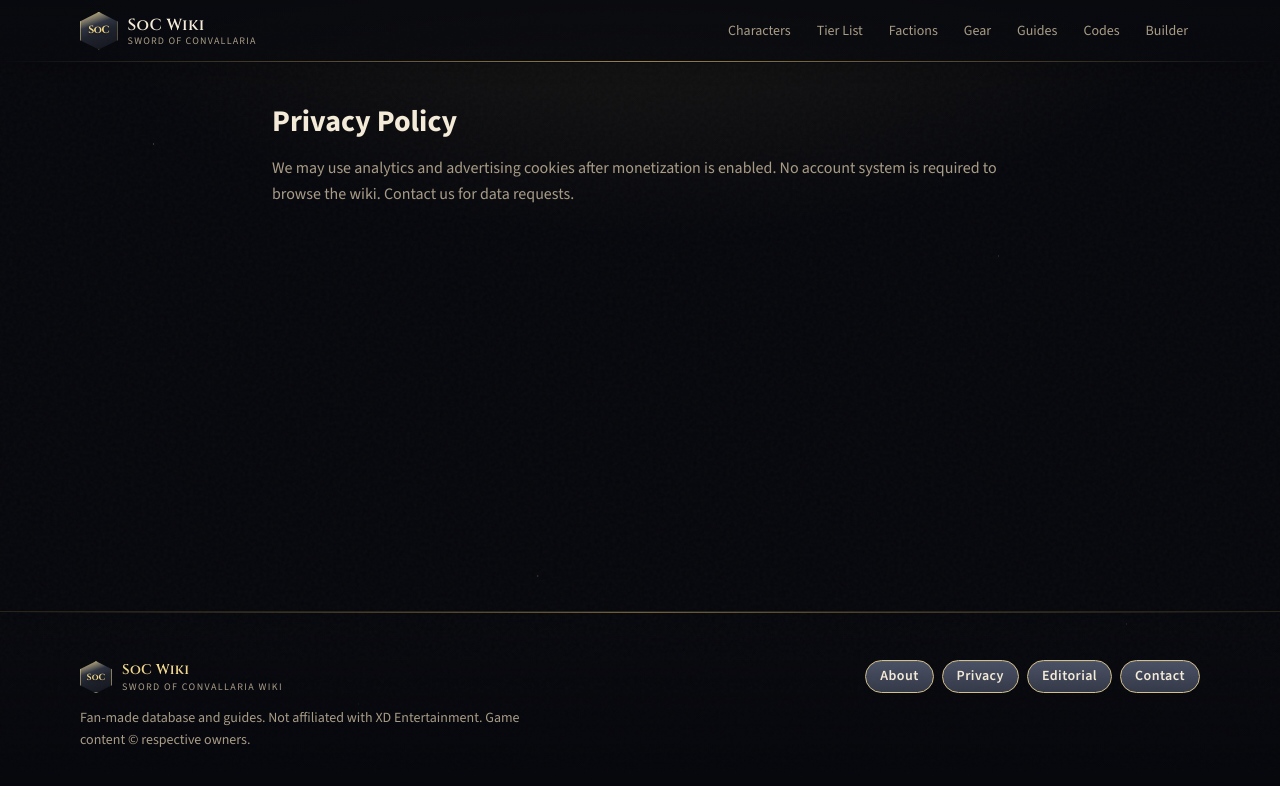
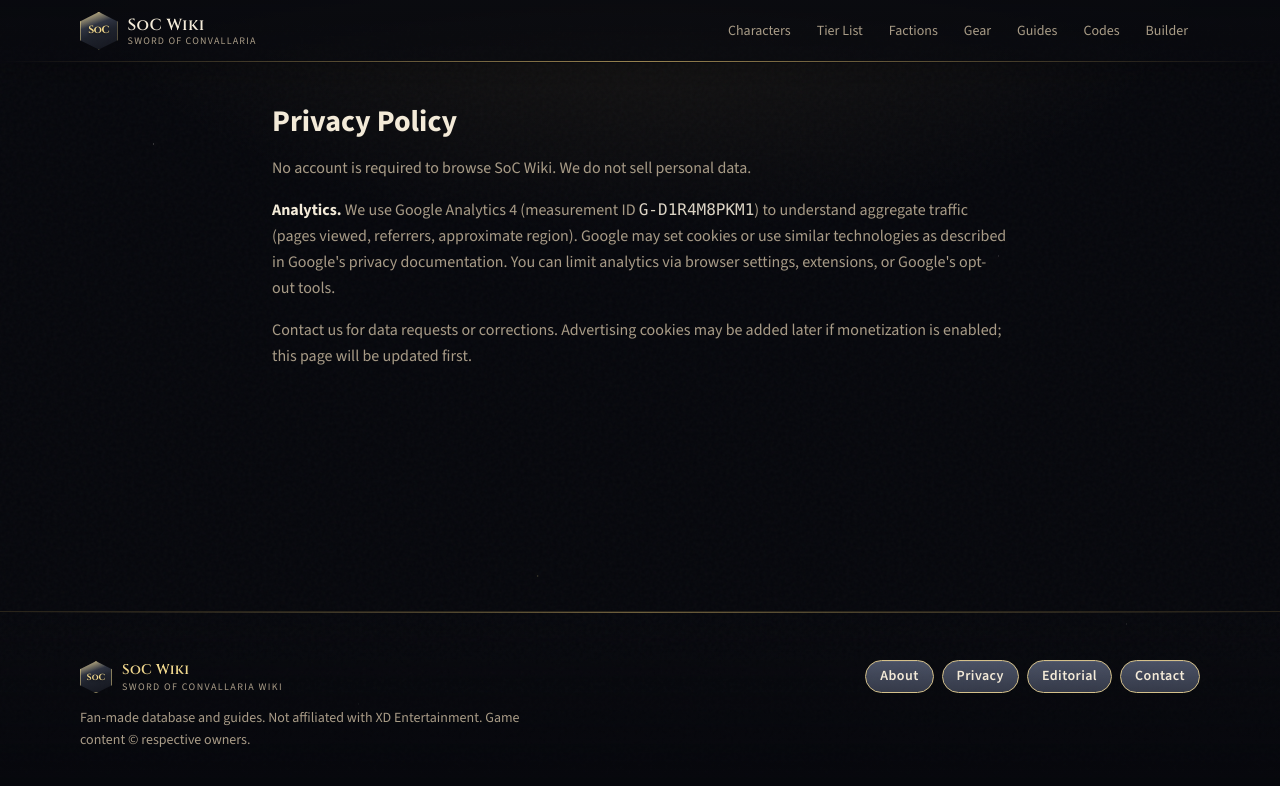
Before and after one commit to Starmadebydata/socwiki, a Next.js app: page /privacy in a window 1280 px wide. Shown: the top 786 px of the page. Built offline with nearby package versions, Linux system fonts and the light colour scheme; no server answers.

Commit message:
feat: add Google Analytics 4 (G-D1R4M8PKM1)
Load gtag.js site-wide via Next Script afterInteractive and document
analytics use on the privacy page.

```diff
--- a/src/app/layout.tsx
+++ b/src/app/layout.tsx
@@ -3,6 +3,7 @@
 import { Footer } from "@/components/Footer";
 import { Navbar } from "@/components/Navbar";
 import { JsonLd } from "@/components/JsonLd";
+import { GoogleAnalytics } from "@/components/GoogleAnalytics";
 import {
   GOOGLE_SITE_VERIFICATION,
   SITE_DESCRIPTION,
@@ -107,6 +108,7 @@
       <body
         className={`${fontDisplay.variable} ${fontBody.variable} ${fontMono.variable} flex min-h-screen flex-col antialiased`}
       >
+        <GoogleAnalytics />
         <JsonLd data={[websiteLd, orgLd]} />
         <Navbar />
         <main className="flex-1">{children}</main>
--- a/src/app/privacy/page.tsx
+++ b/src/app/privacy/page.tsx
@@ -11,11 +11,27 @@
   return (
     <div className="mx-auto max-w-3xl px-4 py-10">
       <h1 className="text-3xl font-bold">Privacy Policy</h1>
-      <p className="mt-4 text-muted leading-relaxed">
-        We may use analytics and advertising cookies after monetization is
-        enabled. No account system is required to browse the wiki. Contact us
-        for data requests.
-      </p>
+      <div className="mt-4 space-y-4 text-muted leading-relaxed">
+        <p>
+          No account is required to browse SoC Wiki. We do not sell personal
+          data.
+        </p>
+        <p>
+          <strong className="text-foreground">Analytics.</strong> We use Google
+          Analytics 4 (measurement ID{" "}
+          <code className="text-foreground/90">G-D1R4M8PKM1</code>) to
+          understand aggregate traffic (pages viewed, referrers, approximate
+          region). Google may set cookies or use similar technologies as
+          described in Google&apos;s privacy documentation. You can limit
+          analytics via browser settings, extensions, or Google&apos;s opt-out
+          tools.
+        </p>
+        <p>
+          Contact us for data requests or corrections. Advertising cookies may
+          be added later if monetization is enabled; this page will be updated
+          first.
+        </p>
+      </div>
     </div>
   );
 }
--- /dev/null
+++ b/src/components/GoogleAnalytics.tsx
@@ -0,0 +1,28 @@
+import Script from "next/script";
+import { GA_MEASUREMENT_ID } from "@/lib/site";
+
+/**
+ * Google Analytics 4 (gtag.js). Loaded once in the root layout after hydration
+ * of interactive content (Next.js recommended strategy).
+ */
+export function GoogleAnalytics() {
+  const id = GA_MEASUREMENT_ID?.trim();
+  if (!id) return null;
+
+  return (
+    <>
+      <Script
+        src={`https://www.googletagmanager.com/gtag/js?id=${id}`}
+        strategy="afterInteractive"
+      />
+      <Script id="ga-gtag-config" strategy="afterInteractive">
+        {`
+          window.dataLayer = window.dataLayer || [];
+          function gtag(){dataLayer.push(arguments);}
+          gtag('js', new Date());
+          gtag('config', '${id}');
+        `}
+      </Script>
+    </>
+  );
+}
--- a/src/lib/site.ts
+++ b/src/lib/site.ts
@@ -16,6 +16,10 @@
 export const GOOGLE_SITE_VERIFICATION =
   process.env.NEXT_PUBLIC_GOOGLE_SITE_VERIFICATION ?? "";
 
+/** Google Analytics 4 measurement ID (gtag.js). Override via env if needed. */
+export const GA_MEASUREMENT_ID =
+  process.env.NEXT_PUBLIC_GA_MEASUREMENT_ID ?? "G-D1R4M8PKM1";
+
 export function pageTitle(topic: string) {
   return `${topic} - ${TITLE_SUFFIX}`;
 }
```
